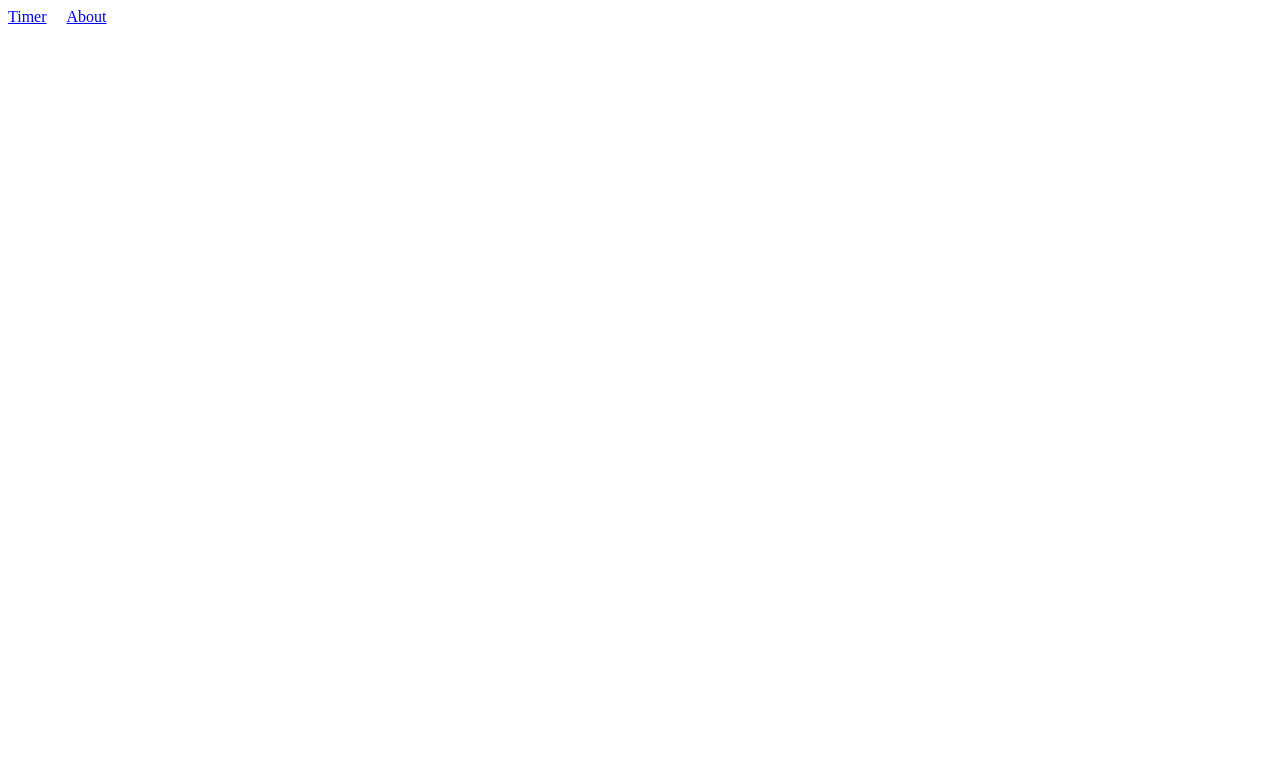
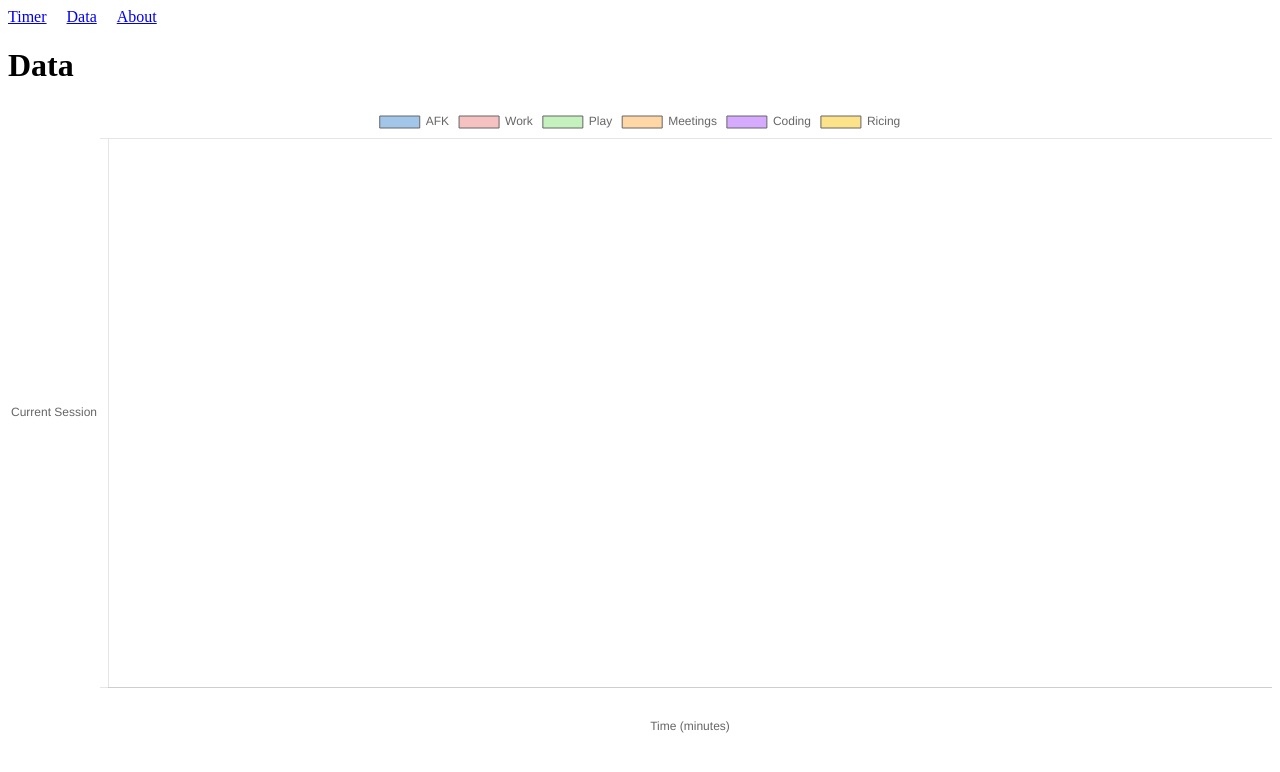
Before and after one commit to lucasscharenbroch/non-stopwatch, a Vue app: page /data in a window 1280 px wide. Before the commit this address had no page. Shown: the top 772 px of the page. Built offline with nearby package versions, Linux system fonts and the light colour scheme.

Commit message:
Add basic data visualization

```diff
--- a/package.json
+++ b/package.json
@@ -15,7 +15,9 @@
   "dependencies": {
     "@types/lodash": "^4.17.16",
     "@vueuse/core": "^13.1.0",
+    "chart.js": "^4.4.9",
     "vue": "^3.5.13",
+    "vue-chartjs": "^5.3.2",
     "vue-router": "^4.5.1"
   },
   "devDependencies": {
--- /dev/null
+++ b/src/components/dataVis/SessionChart.vue
@@ -0,0 +1,71 @@
+<script lang="ts" setup>
+import { Bar } from 'vue-chartjs';
+import {
+  Chart as ChartJS,
+  BarElement,
+  CategoryScale,
+  LinearScale,
+  Tooltip,
+  Legend,
+  type ChartOptions,
+} from 'chart.js';
+import { computed } from 'vue';
+import { type HistoryEntry } from '@/stores/trackingStore';
+import { DEFAULT_COLORS } from '@/utils/color';
+import type { Sink } from '@/models/sink';
+
+const props = defineProps<{ history: Array<HistoryEntry>; totalTicks: number; sinks: Sink[] }>();
+
+const sinkNameToColor = (sinkName: string) =>
+  props.sinks.find((sink) => sink.name === sinkName)?.colorHex ??
+  DEFAULT_COLORS[props.sinks.findIndex((sink) => sink.name === sinkName)];
+
+ChartJS.register(BarElement, CategoryScale, LinearScale, Tooltip, Legend);
+
+const chartData = computed(() => ({
+  labels: ['Current Session'],
+  datasets: props.history.map((entry) => ({
+    label: entry.sinkName,
+    data: [entry.nSeconds / 60],
+    backgroundColor: sinkNameToColor(entry.sinkName),
+    stack: 'time',
+  })),
+}));
+
+const chartOptions: ChartOptions<'bar'> = {
+  responsive: true,
+  indexAxis: 'y', // horizontal bar
+  plugins: {
+    legend: {
+      labels: {
+        generateLabels: () =>
+          props.sinks.map((sink) => ({
+            text: sink.name,
+            fontColor: ChartJS.defaults.color.toString(),
+            fillStyle: sinkNameToColor(sink.name),
+            hidden: false,
+          })),
+      },
+    },
+  },
+  scales: {
+    x: {
+      stacked: true,
+      max: props.totalTicks / 60,
+      title: {
+        display: true,
+        text: 'Time (minutes)',
+      },
+    },
+    y: {
+      stacked: true,
+    },
+  },
+};
+</script>
+
+<template>
+  <div>
+    <Bar :data="chartData" :options="chartOptions" />
+  </div>
+</template>
--- a/src/router/index.ts
+++ b/src/router/index.ts
@@ -2,9 +2,11 @@ import { createRouter, createWebHistory } from 'vue-router';
 
 import TimerView from '../views/TimerView.vue';
 import AboutView from '@/views/AboutView.vue';
+import DataView from '@/views/DataView.vue';
 
 const routes = [
   { path: '/', meta: { title: 'Timer' }, component: TimerView },
+  { path: '/data', meta: { title: 'Data' }, component: DataView },
   { path: '/about', meta: { title: 'About' }, component: AboutView },
 ];
 
--- a/src/views/AboutView.vue
+++ b/src/views/AboutView.vue
@@ -1,7 +1,10 @@
 <script setup lang="ts"></script>
 
 <template>
-  <p>about</p>
+  <h1>Non-Stopwatch</h1>
+  <ul>
+    <li><a href="https://github.com/lucasscharenbroch/non-stopwatch">Github</a></li>
+  </ul>
 </template>
 
 <style scoped></style>
--- /dev/null
+++ b/src/views/DataView.vue
@@ -0,0 +1,14 @@
+<script setup lang="ts">
+import SessionChart from '@/components/dataVis/SessionChart.vue';
+import { prefSinks } from '@/stores/preferencesStore';
+import { history, totalTicks } from '@/stores/trackingStore';
+</script>
+
+<template>
+  <div>
+    <h1>Data</h1>
+    <SessionChart :history :total-ticks :sinks="prefSinks" />
+  </div>
+</template>
+
+<style scoped></style>
```
Also changed, not shown: 1 other file (tests, documents, lock files or other folders).
